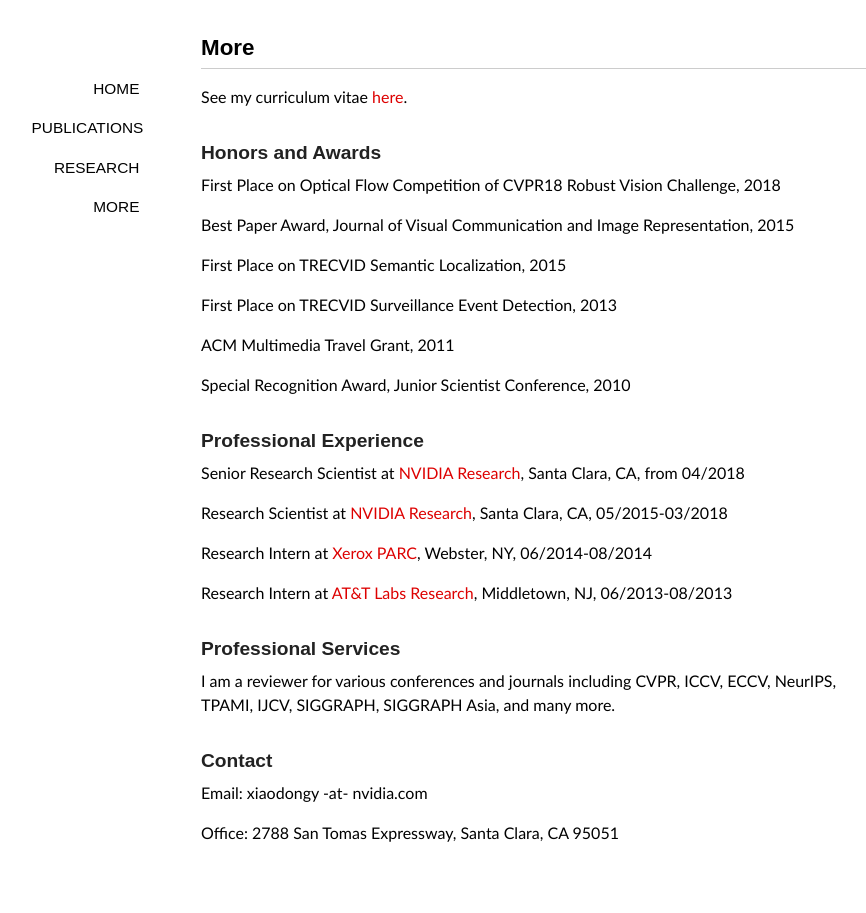
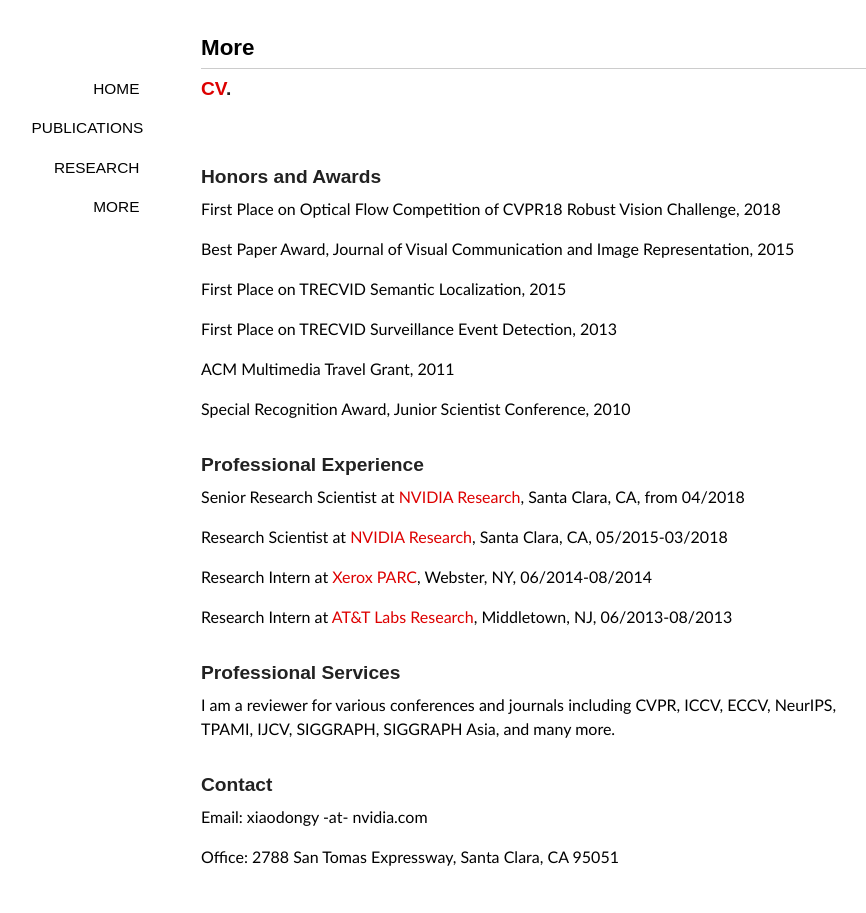
Before and after one commit to xiaodongyang/xiaodongyang.github.io, a Jekyll site: the page built from more/index.md, in a window 1280 px wide. Shown: the whole page, without its empty margins (94-960 px from the left). Built offline with Jekyll 4.4.1, drawn with Linux system fonts in a browser that asks for light colours; some web fonts are replaced.

Commit message:
Update index.md

```diff
--- a/more/index.md
+++ b/more/index.md
@@ -4,7 +4,7 @@ title: More
 comments: no
 ---
 
-See my curriculum vitae [here](/publications/cv/).
+### [CV](/publications/cv/).
 <br><br>
 
 ### Honors and Awards
```
